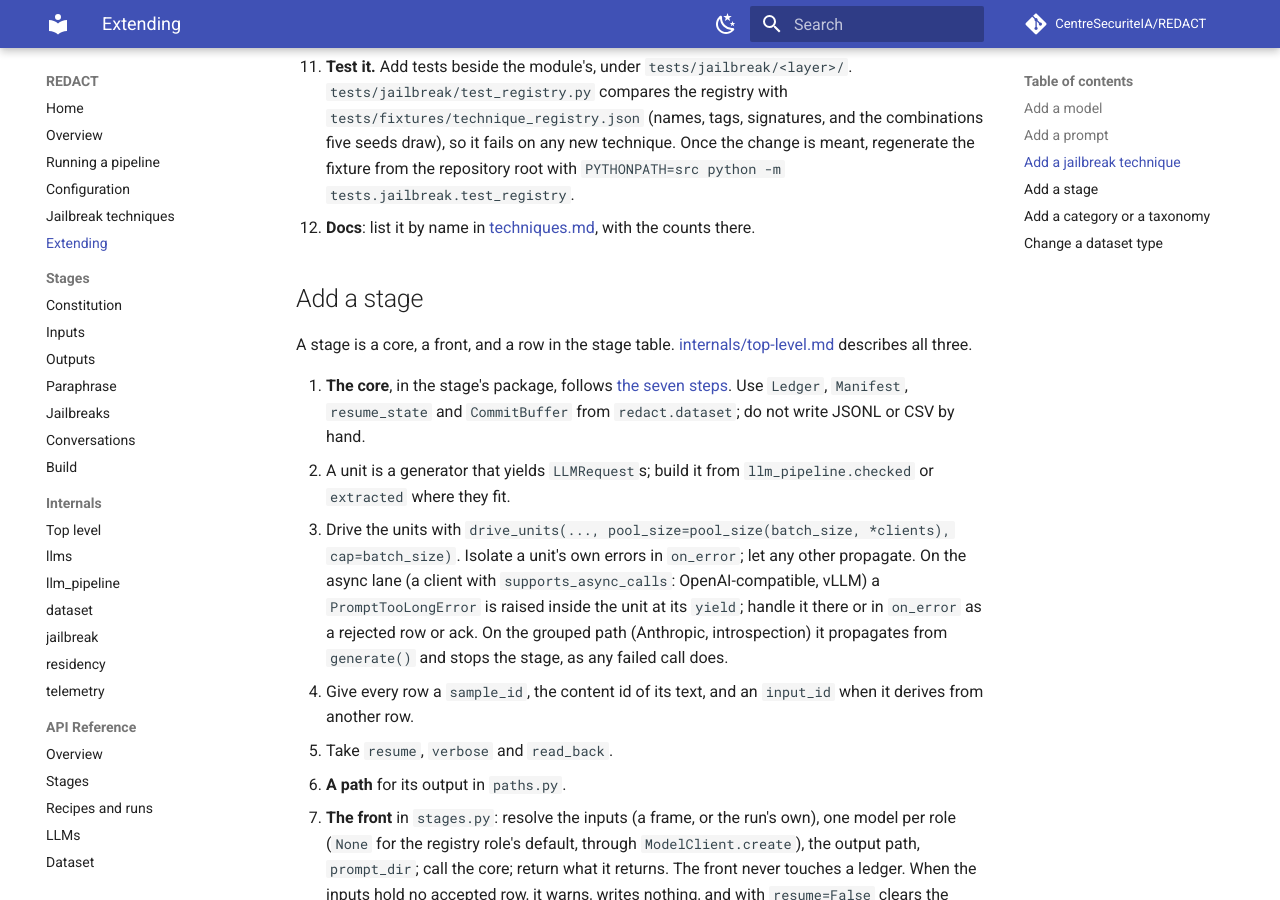
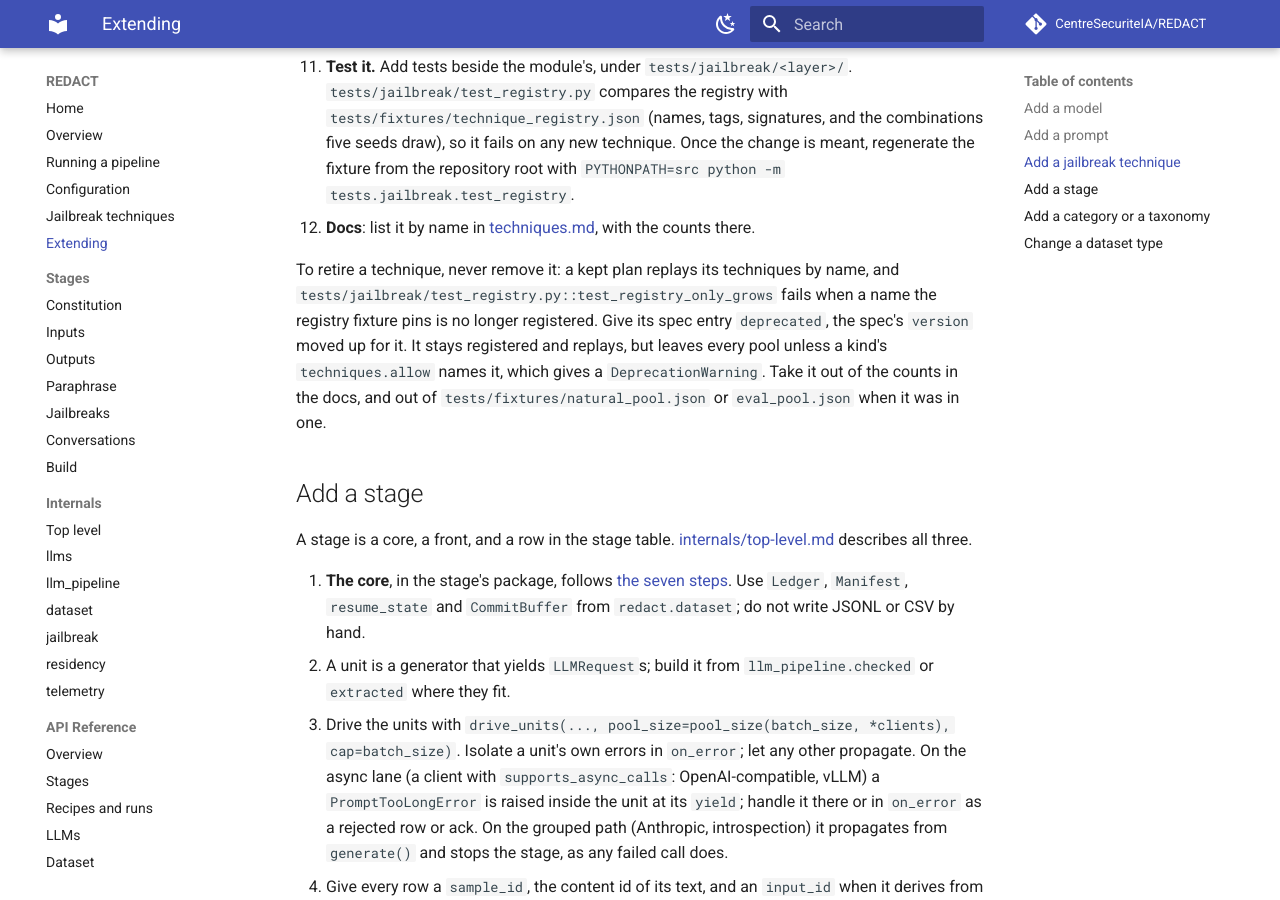
Before and after one commit to CentreSecuriteIA/REDACT, an MkDocs documentation site: the page built from docs/extending.md, in a window 1280 px wide and 900 px high, scrolled down 4969 px. Built offline with MkDocs 1.6.1 and Material for MkDocs 9.7.7, drawn with Linux system fonts in a browser that asks for light colours; comment, search, counter and statistics services are not loaded.

Commit message:
Draw a deprecated technique only when techniques.allow names it
technique_pool leaves out a technique whose spec entry is deprecated,
unless the kind's techniques.allow names it: then it stays, with a
DeprecationWarning, for this release. A family in families.allow does not
keep its retired techniques. The technique stays registered, so a plan
that names it still replays through the registry of every technique, as
combination_of already reads it.

test_registry_only_grows holds every name the registry fixture pins to
the registry, so a technique is retired, not removed. The registry
fixture does not record since or deprecated: the pool, the eval and
natural pool fixtures and this test already show a retirement. No
technique is retired, so no pool or count changes; the docs say their
counts are of the active techniques.

Co-Authored-By: Claude Opus 5.5 <noreply@anthropic.com>

```diff
--- a/docs/extending.md
+++ b/docs/extending.md
@@ -249,6 +249,15 @@ contract.
 6. **Docs**: list it by name in [techniques.md](techniques.md), with the
    counts there.
 
+To retire a technique, never remove it: a kept plan replays its techniques
+by name, and `tests/jailbreak/test_registry.py::test_registry_only_grows`
+fails when a name the registry fixture pins is no longer registered. Give
+its spec entry `deprecated`, the spec's `version` moved up for it. It stays
+registered and replays, but leaves every pool unless a kind's
+`techniques.allow` names it, which gives a `DeprecationWarning`. Take it out
+of the counts in the docs, and out of `tests/fixtures/natural_pool.json` or
+`eval_pool.json` when it was in one.
+
 ## Add a stage
 
 A stage is a core, a front, and a row in the stage table.
```
Also changed, not shown: CLAUDE.md (+3 -3 lines), docs/configuration.md (+1 -1 lines), docs/internals/jailbreak.md (+8 -2 lines), docs/techniques.md (+7 -0 lines), 3 other files.
